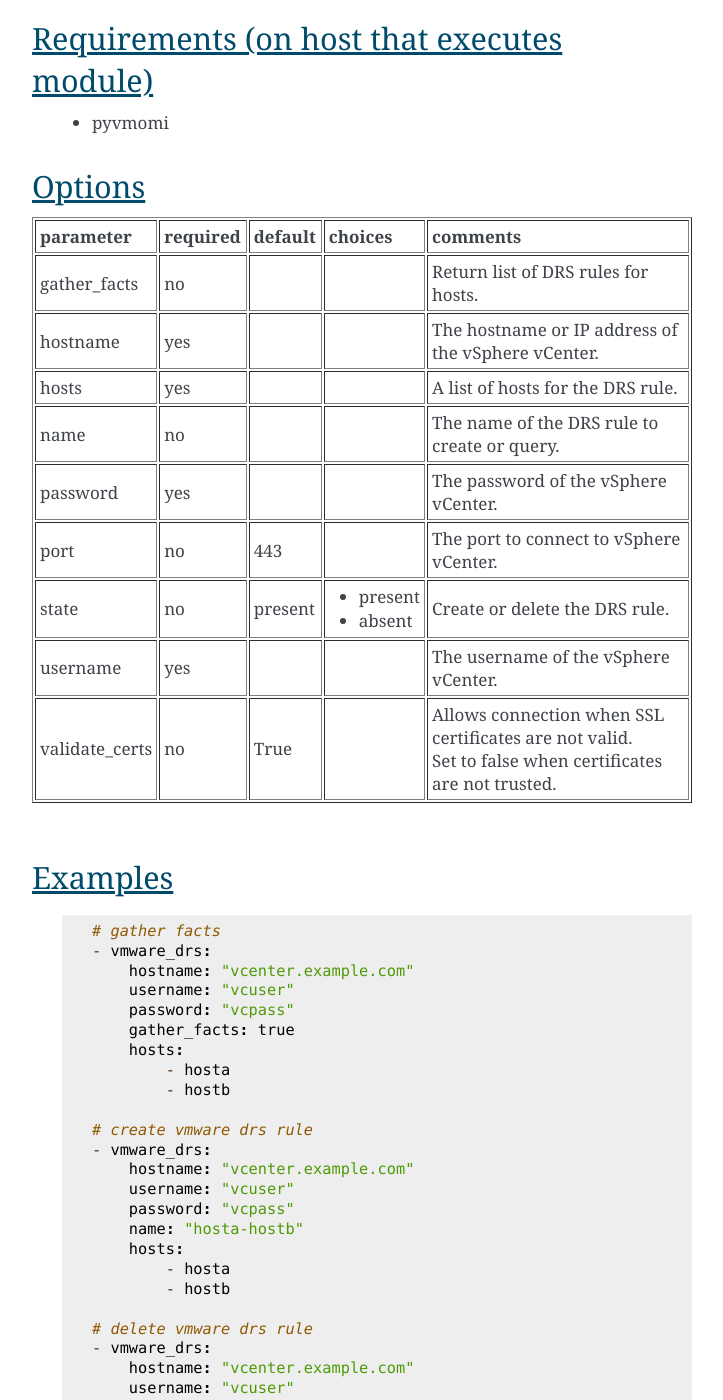
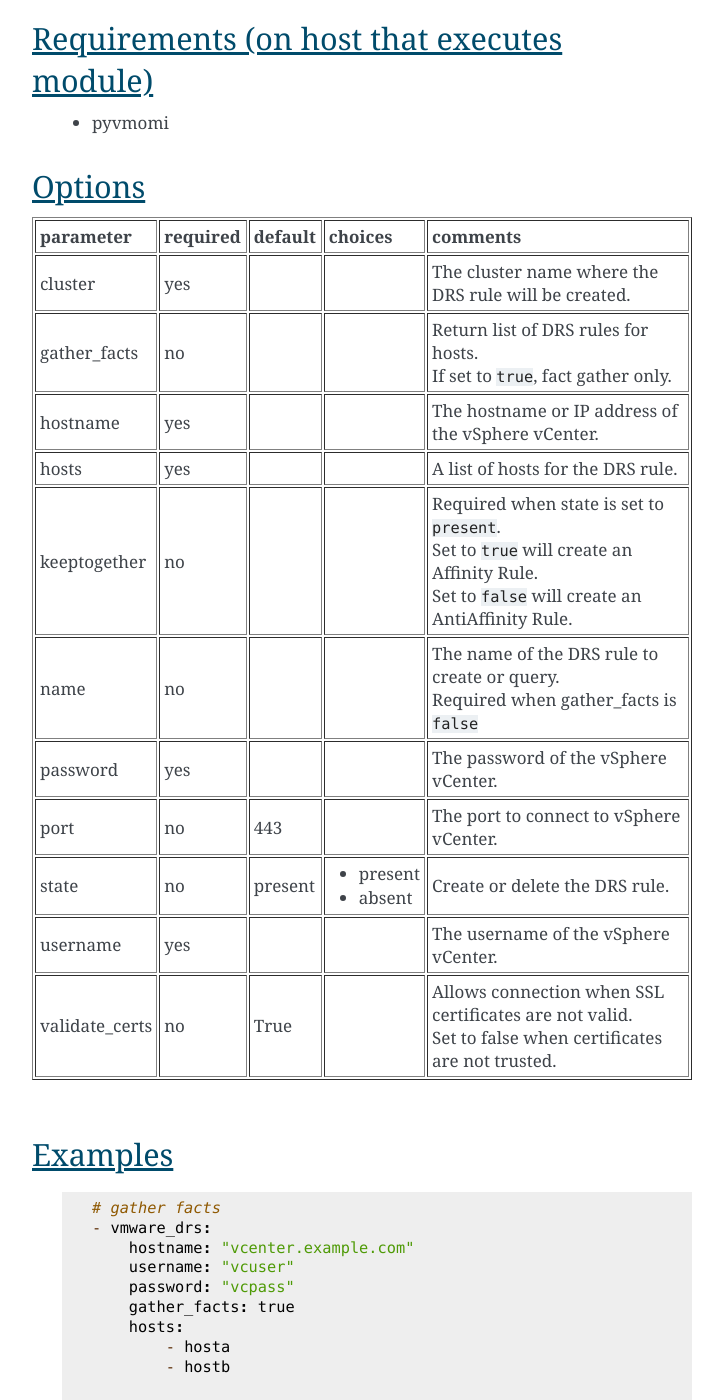
Before and after one commit to napalm255/ansible-vmware_drs, a Sphinx documentation site: the page built from docs/vmware_drs.rst, in a window 1280 px wide and 1400 px high, scrolled down 497 px. Shown: the whole window, without its empty margins (388-1111 px from the left). Built offline with Sphinx 7.4.7, drawn with Linux system fonts in a browser that asks for light colours.

Commit message:
updated doc

```diff
--- a/docs/vmware_drs.rst
+++ b/docs/vmware_drs.rst
@@ -38,11 +38,17 @@
     <th class="head">comments</th>
     </tr>
             <tr>
+    <td>cluster<br/><div style="font-size: small;"></div></td>
+    <td>yes</td>
+    <td></td>
+        <td><ul></ul></td>
+        <td><div>The cluster name where the DRS rule will be created.</div></td></tr>
+            <tr>
     <td>gather_facts<br/><div style="font-size: small;"></div></td>
     <td>no</td>
     <td></td>
         <td><ul></ul></td>
-        <td><div>Return list of DRS rules for hosts.</div></td></tr>
+        <td><div>Return list of DRS rules for hosts.</div><div>If set to <code>true</code>, fact gather only.</div></td></tr>
             <tr>
     <td>hostname<br/><div style="font-size: small;"></div></td>
     <td>yes</td>
@@ -56,11 +62,17 @@
         <td><ul></ul></td>
         <td><div>A list of hosts for the DRS rule.</div></td></tr>
             <tr>
+    <td>keeptogether<br/><div style="font-size: small;"></div></td>
+    <td>no</td>
+    <td></td>
+        <td><ul></ul></td>
+        <td><div>Required when state is set to <code>present</code>.</div><div>Set to <code>true</code> will create an Affinity Rule.</div><div>Set to <code>false</code> will create an AntiAffinity Rule.</div></td></tr>
+            <tr>
     <td>name<br/><div style="font-size: small;"></div></td>
     <td>no</td>
     <td></td>
         <td><ul></ul></td>
-        <td><div>The name of the DRS rule to create or query.</div></td></tr>
+        <td><div>The name of the DRS rule to create or query.</div><div>Required when gather_facts is <code>false</code></div></td></tr>
             <tr>
     <td>password<br/><div style="font-size: small;"></div></td>
     <td>yes</td>
@@ -117,6 +129,7 @@
         username: "vcuser"
         password: "vcpass"
         name: "hosta-hostb"
+        keeptogether: false
         hosts:
             - hosta
             - hostb
```
